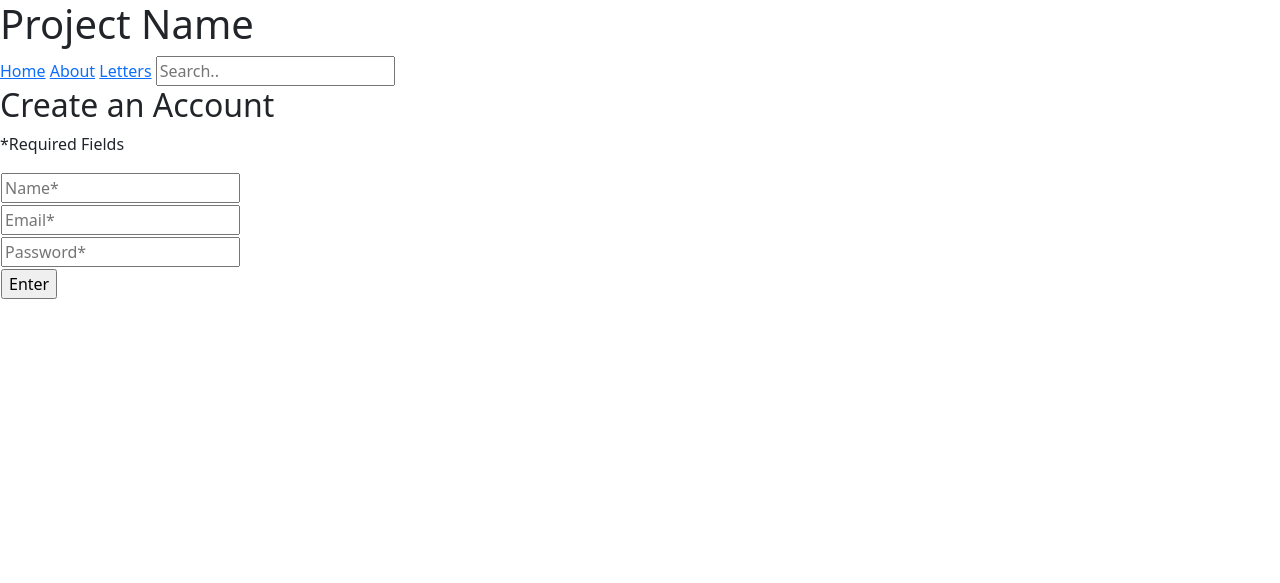
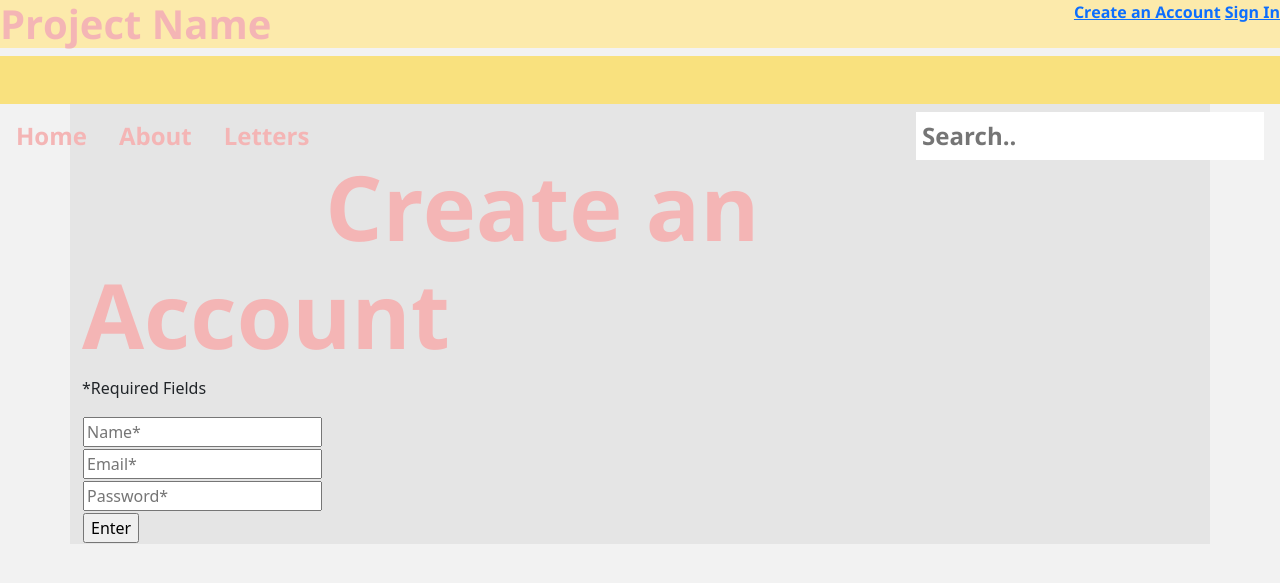
Before and after one commit to dgozos/HoyaHacks2021, a Flask app: page /createaccount in a window 1280 px wide. Shown: the top 583 px of the page. Run offline with Flask 2, Linux system fonts and the light colour scheme.

Commit message:
createAccount3rd

```diff
--- a/static/stylesheets/CreateAccount.css
+++ b/static/stylesheets/CreateAccount.css
@@ -1,5 +1,46 @@
-ul {
-    list-style-type: none;
-    margin: 0;
-    padding: 0;
+@font-face{
+    font-family: NotoSans;
+    src: url(../NotoSans.ttf);
+  }
+.topnav {
+    float: right;
+    background-color: #FCEAAB;
+    font-family: NotoSans;
 }
+.titlenav {
+    background-color: #FCEAAB;
+    color: #F4B5B5;
+    font-family: NotoSans;
+    font-size: 30px;
+}
+.homenav {
+    background-color: #F9E17E;
+}
+.homenav a{
+    float: left;
+    display: block;
+    color: #F4B5B5;
+    text-align: center;
+    padding: 14px 16px;
+    text-decoration: none;
+    font-family: NotoSans;
+    font-size: 24px;
+}
+.homenav input[type=text] {
+    float: right;
+    padding: 6px;
+    border: none;
+    margin-top: 8px;
+    margin-right: 16px;
+    font-family: NotoSans;
+    font-size: 24px;
+    color: #F4B5B5;
+}
+h2 {
+    color: #F4B5B5;
+    font-family: NotoSans;
+    font-size: 90px;
+}
+.container {
+    background-color: #E5E5E5;
+}
--- a/templates/CreateAccount.html
+++ b/templates/CreateAccount.html
@@ -4,20 +4,33 @@
     <head>
         <link href="https://cdn.jsdelivr.net/npm/bootstrap@5.0.0-beta1/dist/css/bootstrap.min.css" rel="stylesheet" integrity="sha384-giJF6kkoqNQ00vy+HMDP7azOuL0xtbfIcaT9wjKHr8RbDVddVHyTfAAsrekwKmP1" crossorigin="anonymous">
         <link rel="stylesheet"href="{{ url_for('static', filename='stylesheets/CreateAccount.css') }}">
+
         <title>Create an Account</title>
+
     </head>
-    <body>
+    <body style="background-color: #f2f2f2;">
+        <div class="topnav">
+            <a href="#create">Create an Account</a>
+
+            <a href="#signIn">Sign In</a>
+        </div>
+
+        <div class=titlenav pt-5">
             <h1>Project Name</h1>
-        <div class="topnav">
+        </div>
+
+        <div class="homenav pt-5">
             <a class="active" href="#home">Home</a>
             <a href="#about">About</a>
             <a href="#letter">Letters</a>
             <input type="text" placeholder="Search..">
         </div>
+
+        <div class="container pt-5">
             <h2>Create an Account</h1>
                 <p>*Required Fields</p>
 
-        <form action="/action_page.php">
+                <form>
                     <table>
                         <tr>
                             <td>
@@ -41,6 +54,7 @@
                         </tr>
                     </table>
                 </form>
+        </div>
 
         <script src="https://cdn.jsdelivr.net/npm/bootstrap@5.0.0-beta1/dist/js/bootstrap.bundle.min.js" integrity="sha384-ygbV9kiqUc6oa4msXn9868pTtWMgiQaeYH7/t7LECLbyPA2x65Kgf80OJFdroafW" crossorigin="anonymous"></script>
 
```
Lines whose indentation alone changed are shown as unchanged.
